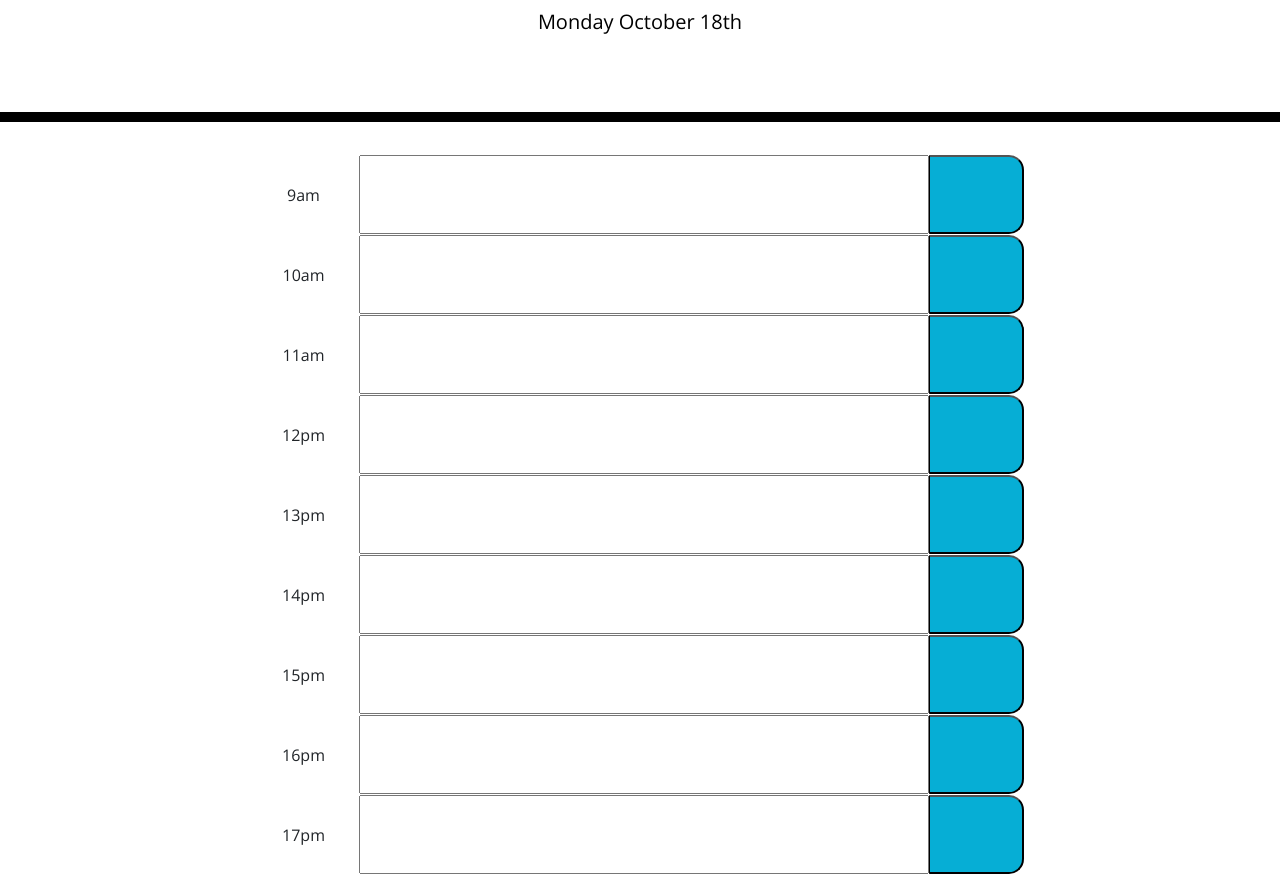
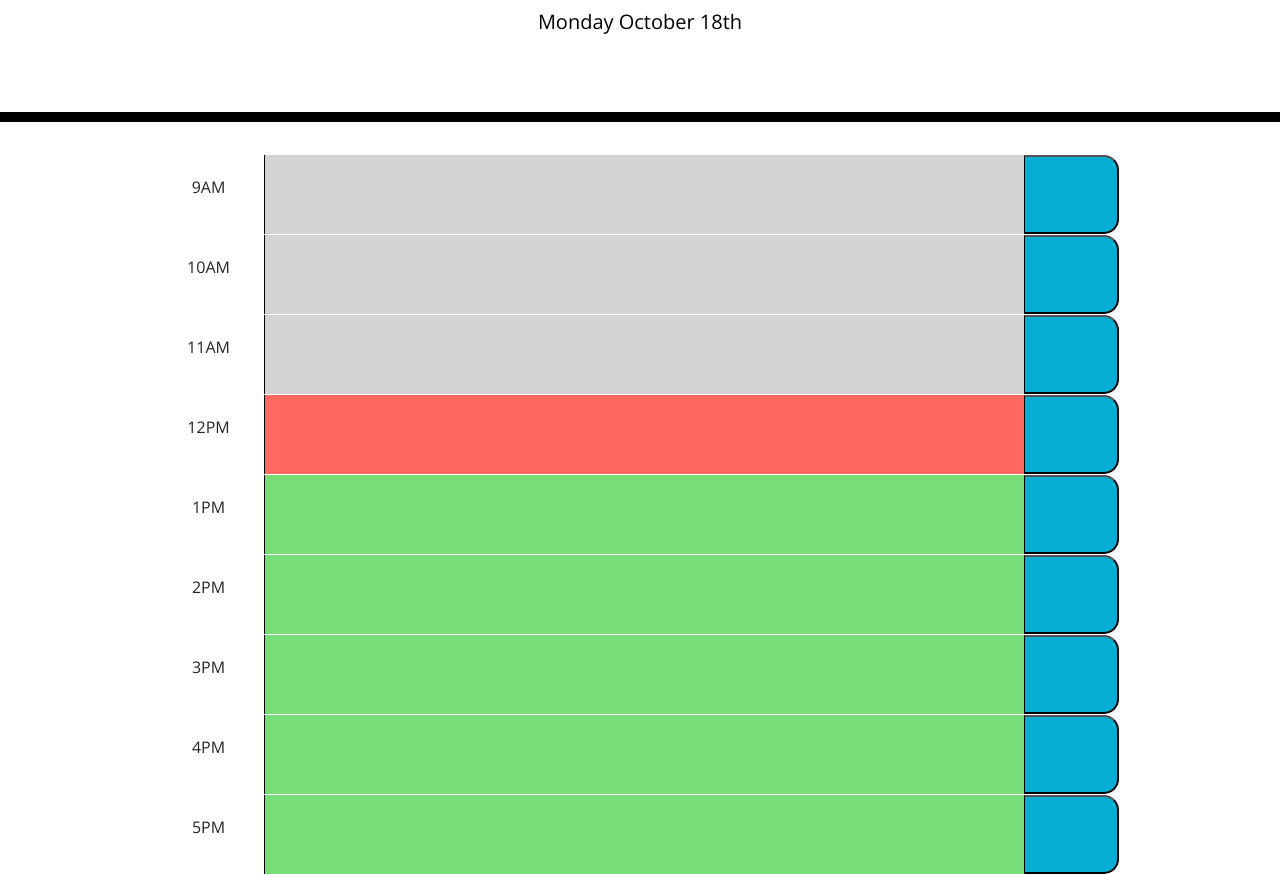
Before and after one commit to pc611652003/Work-Day-Scheduler, a plain HTML site: page index.html in a window 1280 px wide. Shown: the part 182-1056 px from the top of the page. Drawn offline with nearby package versions, Linux system fonts and the light colour scheme; a web font is replaced by a local one.

Commit message:
add function updateColorCode

```diff
--- a/assets/js/script.js
+++ b/assets/js/script.js
@@ -11,6 +11,37 @@ var loadSchedule = function () {
 // Update Local Storage
 
 // Update Color Indicator
+var updateColorCode = function () {
+    var currentTime = moment().hour();
+    var targetID = "";
+
+    // Go Through Each Time Block, 9am to 17pm
+    for (var i = 9; i < 18; i++) {
+        targetID = "#hour-" + i;
+
+        // clear Class past, present, future
+        if ($(targetID).is(".past")) {
+            $(targetID).removeClass("past");
+        }
+        if ($(targetID).is(".present")) {
+            $(targetID).removeClass("present");
+        }
+        if ($(targetID).is(".future")) {
+            $(targetID).removeClass("future");
+        }
+
+        // update the Color code
+        if (i < currentTime) {
+            $(targetID).addClass("past");
+        } else {
+            if (i == currentTime) {
+                $(targetID).addClass("present");
+            } else {
+                $(targetID).addClass("future");
+            }
+        }
+    }
+}
 
 // Button Handler
 
@@ -18,3 +49,4 @@ var loadSchedule = function () {
 
 // Launch
 loadSchedule();
+updateColorCode();
--- a/index.html
+++ b/index.html
@@ -32,91 +32,73 @@
     <div class="container">
       <!-- Timeblocks go here -->
       <!-- 9 am -->
-      <div id="timeblock-9" class="row justify-content-center text-center time-block">
-        <div class="col-1 mr-2">
-            <label for="hour-9" class="align-middle">9am</label>
-        </div>
-        <input type="text" name="hour-9" id="hour-9" class="col-6 description" placeholder="" />
+      <div id="timeblock-9" class="row justify-content-center text-center ">
+        <p id="timeslot-9" class="col-1 time-block mr-2 mt-4">9AM</p>
+        <textarea id="hour-9" class="col-8 description past"></textarea>
         <button id="button-9" class="col-1 saveBtn">
             <span class="oi oi-file"></span>
         </button>
       </div>
       <!-- 10 am -->
-      <div id="timeblock-10" class="row justify-content-center text-center time-block">
-        <div class="col-1 mr-2">
-            <label for="hour-10" class="align-middle">10am</label>
-        </div>
-        <input type="text" name="hour-10" id="hour-10" class="col-6 description" placeholder="" />
+      <div id="timeblock-10" class="row justify-content-center text-center ">
+        <p id="timeslot-10" class="col-1 time-block mr-2 mt-4">10AM</p>
+        <textarea id="hour-10" class="col-8 description past"></textarea>
         <button id="button-10" class="col-1 saveBtn">
             <span class="oi oi-file"></span>
         </button>
       </div>
       <!-- 11 am -->
-      <div id="timeblock-11" class="row justify-content-center text-center time-block">
-        <div class="col-1 mr-2">
-            <label for="hour-11" class="align-middle">11am</label>
-        </div>
-        <input type="text" name="hour-11" id="hour-11" class="col-6 description" placeholder="" />
+      <div id="timeblock-11" class="row justify-content-center text-center ">
+        <p id="timeslot-11" class="col-1 time-block mr-2 mt-4">11AM</p>
+        <textarea id="hour-11" class="col-8 description past"></textarea>
         <button id="button-11" class="col-1 saveBtn">
             <span class="oi oi-file"></span>
         </button>
       </div>
       <!-- 12 pm -->
-      <div id="timeblock-12" class="row justify-content-center text-center time-block">
-        <div class="col-1 mr-2">
-            <label for="hour-12" class="align-middle">12pm</label>
-        </div>
-        <input type="text" name="hour-12" id="hour-12" class="col-6 description" placeholder="" />
+      <div id="timeblock-12" class="row justify-content-center text-center ">
+        <p id="timeslot-12" class="col-1 time-block mr-2 mt-4">12PM</p>
+        <textarea id="hour-12" class="col-8 description past"></textarea>
         <button id="button-12" class="col-1 saveBtn">
             <span class="oi oi-file"></span>
         </button>
       </div>
       <!-- 13 pm -->
-      <div id="timeblock-13" class="row justify-content-center text-center time-block">
-        <div class="col-1 mr-2">
-            <label for="hour-13" class="align-middle">13pm</label>
-        </div>
-        <input type="text" name="hour-13" id="hour-13" class="col-6 description" placeholder="" />
+      <div id="timeblock-13" class="row justify-content-center text-center ">
+        <p id="timeslot-13" class="col-1 time-block mr-2 mt-4">1PM</p>
+        <textarea id="hour-13" class="col-8 description past"></textarea>
         <button id="button-13" class="col-1 saveBtn">
             <span class="oi oi-file"></span>
         </button>
       </div>
       <!-- 14 pm -->
-      <div id="timeblock-14" class="row justify-content-center text-center time-block">
-        <div class="col-1 mr-2">
-            <label for="hour-14" class="align-middle">14pm</label>
-        </div>
-        <input type="text" name="hour-14" id="hour-14" class="col-6 description" placeholder="" />
+      <div id="timeblock-14" class="row justify-content-center text-center ">
+        <p id="timeslot-14" class="col-1 time-block mr-2 mt-4">2PM</p>
+        <textarea id="hour-14" class="col-8 description past"></textarea>
         <button id="button-14" class="col-1 saveBtn">
             <span class="oi oi-file"></span>
         </button>
       </div>
       <!-- 15 pm -->
-      <div id="timeblock-15" class="row justify-content-center text-center time-block">
-        <div class="col-1 mr-2">
-            <label for="hour-15" class="align-middle">15pm</label>
-        </div>
-        <input type="text" name="hour-15" id="hour-15" class="col-6 description" placeholder="" />
+      <div id="timeblock-15" class="row justify-content-center text-center ">
+        <p id="timeslot-15" class="col-1 time-block mr-2 mt-4">3PM</p>
+        <textarea id="hour-15" class="col-8 description past"></textarea>
         <button id="button-15" class="col-1 saveBtn">
             <span class="oi oi-file"></span>
         </button>
       </div>
       <!-- 16 pm -->
-      <div id="timeblock-16" class="row justify-content-center text-center time-block">
-        <div class="col-1 mr-2">
-            <label for="hour-16" class="align-middle">16pm</label>
-        </div>
-        <input type="text" name="hour-16" id="hour-16" class="col-6 description" placeholder="" />
+      <div id="timeblock-16" class="row justify-content-center text-center ">
+        <p id="timeslot-16" class="col-1 time-block mr-2 mt-4">4PM</p>
+        <textarea id="hour-16" class="col-8 description past"></textarea>
         <button id="button-16" class="col-1 saveBtn">
             <span class="oi oi-file"></span>
         </button>
       </div>
       <!-- 17 pm -->
-      <div id="timeblock-17" class="row justify-content-center text-center time-block">
-        <div class="col-1 mr-2">
-            <label for="hour-17" class="align-middle">17pm</label>
-        </div>
-        <input type="text" name="hour-17" id="hour-17" class="col-6 description" placeholder="" />
+      <div id="timeblock-17" class="row justify-content-center text-center ">
+        <p id="timeslot-17" class="col-1 time-block mr-2 mt-4">5PM</p>
+        <textarea id="hour-17" class="col-8 description past"></textarea>
         <button id="button-17" class="col-1 saveBtn">
             <span class="oi oi-file"></span>
         </button>
```
